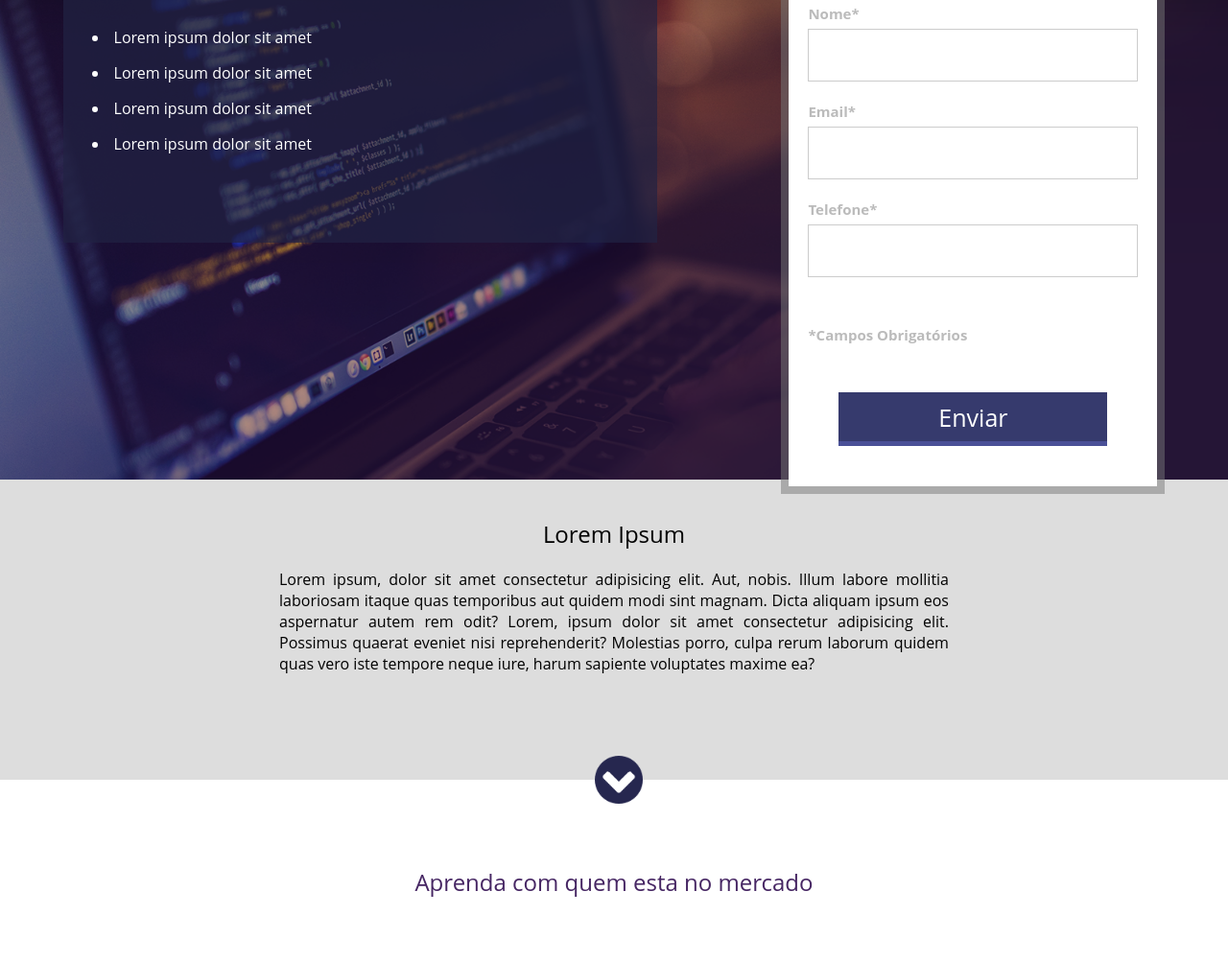
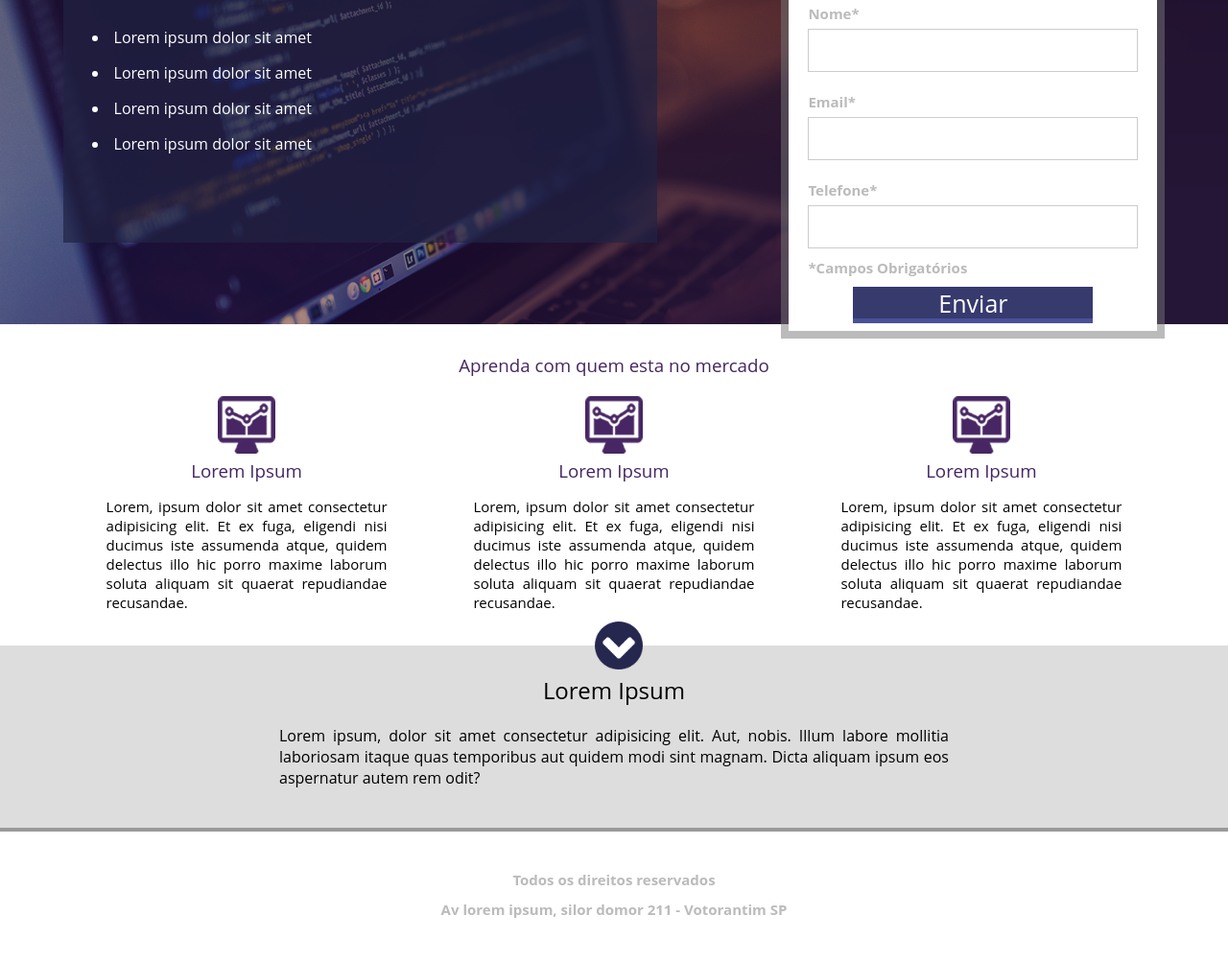
Before and after one commit to Davi-cell03/LandingPage, a plain HTML site: page index.html in a window 1280 px wide. Shown: the part 117-1120 px from the top of the page at 96% size. Drawn offline with Linux system fonts and the light colour scheme.

Commit message:
Finalizado

```diff
--- a/css/style.css
+++ b/css/style.css
@@ -30,7 +30,7 @@ html, body{
 
 .container_banner{
     width: 100%;
-    height: 557px;
+    height: 395px;
     background-image: url('../assets/header_bg.png');
     background-size: cover;
     background-position: center;
@@ -64,7 +64,7 @@ html, body{
     margin-top: 20px;
 }
 
-.input_container span,.form p{
+.input_container span,.form p, .footer p{
     display: inline-block;
     width: 100%;
     color: #BBBBBB;
@@ -75,7 +75,7 @@ html, body{
 .input_container input[type="text"]{
     margin-top: 5px;
     width: 344px;
-    height: 55px;
+    height: 45px;
     border: 1px solid #CCCCCC;
 }
 
@@ -84,14 +84,14 @@ html, body{
 }
 
 .form p{
-    margin: 50px 0;
+    margin: 10px 0;
 }
 
 .input_submit_container input[type=submit]{
     color: white;
     font-size: 25px;
-    width: 280px;
-    height: 56px;
+    width: 250px;
+    height: 38px;
     background-color: #363A6D;
     border: 0;
     border-bottom: 5px solid #4A5097;
@@ -122,9 +122,10 @@ html, body{
 
 .container_conteudo{
     min-width: 1200px;
-    padding:40px 0;
+    padding:30px 0;
     background-color: #DDDDDD;
     text-align: center;
+    height: 190px;
 }
 
 .container_conteudo h2{
@@ -140,7 +141,7 @@ html, body{
 
 .arrow{
     position: relative;
-    top: 65px;
+    top: 255px;
     left: calc(50% - 20px );
     width: 50px;
     height: 50px;
@@ -149,18 +150,15 @@ html, body{
 }
 
 .section_1{
-    padding: 90px 0;
+    padding: 30px 0;
 }
 
-.section_1 h2{
+.section_1 h3{
     text-align: center;
     color: #462663;
     font-weight: normal;
 }
 
-.container_section{
-    margin-top: 40px;
-}
 
 .container_section{
     text-align: center;
@@ -169,14 +167,33 @@ html, body{
 .container_single{
     float: left;
     width: 33.333%;
-    padding: 40px;
+    padding: 20px;
 }
 
 .container_single p{
+    font-size: 15px;
     text-align: justify;
     padding: 15px 25px;
 }
 
 .container_single img{
-    width: 70px;
+    width: 60px;
+    height: 60px;
 }
+
+
+.clear{
+    clear: both;
+}
+
+.footer{
+    padding: 30px 0;
+    border-top: 4px solid #999999;
+    display: inline-block;
+    width: 100%;
+}
+
+.footer p{
+    margin-top: 10px;
+    text-align: center;
+}
--- a/index.html
+++ b/index.html
@@ -52,42 +52,49 @@
            </div><!-- center -->
        </div><!-- container_banner -->
 
-       <div class="container_conteudo">
-           <div class="center">
-               <h2>Lorem Ipsum</h2>
-               <p>Lorem ipsum, dolor sit amet consectetur adipisicing elit. Aut, nobis. Illum labore mollitia laboriosam itaque quas temporibus aut quidem modi sint magnam. Dicta aliquam ipsum eos aspernatur autem rem odit? Lorem, ipsum dolor sit amet consectetur adipisicing elit. Possimus quaerat eveniet nisi reprehenderit? Molestias porro, culpa rerum laborum quidem quas vero iste tempore neque iure, harum sapiente voluptates maxime ea?</p>
-           </div><!-- center -->
-
-           <div class="arrow"></div><!-- arrow -->
-        </div><!-- container conteudo -->
-
        <div class="section_1">
            <div class="center">
-                <h2>Aprenda com quem esta no mercado</h2>
+               <h3>Aprenda com quem esta no mercado</h3>
                <div class="container_section">
                    <div class="container_single">
                        <div><img src="./assets/icon.png" alt="icon"></div>
                        <div class="text_container_single">
-                            <h2>Lorem Ipsum</h2>
-                            <p>Lorem, ipsum dolor sit amet consectetur adipisicing elit. Et ex fuga, eligendi nisi ducimus iste assumenda atque, quidem delectus illo hic porro maxime laborum soluta aliquam sit quaerat repudiandae recusandae. Lorem ipsum dolor sit amet, consectetur adipisicing elit. Officiis eligendi illum ea beatae necessitatibus sunt totam commodi? Cupiditate, praesentium voluptatem? Non culpa amet ex perferendis itaque ut doloremque omnis rem.</p>
+                           <h3>Lorem Ipsum</h3>
+                           <p>Lorem, ipsum dolor sit amet consectetur adipisicing elit. Et ex fuga, eligendi nisi ducimus iste assumenda atque, quidem delectus illo hic porro maxime laborum soluta aliquam sit quaerat repudiandae recusandae. </p>
                        </div><!-- text container single -->
                    </div><!-- container single -->
                    <div class="container_single">
                        <div><img src="./assets/icon.png" alt="icon"></div>
                        <div class="text_container_single">
-                            <h2>Lorem Ipsum</h2>
-                            <p>Lorem, ipsum dolor sit amet consectetur adipisicing elit. Et ex fuga, eligendi nisi ducimus iste assumenda atque, quidem delectus illo hic porro maxime laborum soluta aliquam sit quaerat repudiandae recusandae. Lorem ipsum dolor sit amet, consectetur adipisicing elit. Officiis eligendi illum ea beatae necessitatibus sunt totam commodi? Cupiditate, praesentium voluptatem? Non culpa amet ex perferendis itaque ut doloremque omnis rem.</p>
+                           <h3>Lorem Ipsum</h3>
+                           <p>Lorem, ipsum dolor sit amet consectetur adipisicing elit. Et ex fuga, eligendi nisi ducimus iste assumenda atque, quidem delectus illo hic porro maxime laborum soluta aliquam sit quaerat repudiandae recusandae. </p>
                        </div><!-- text container single -->
                    </div><!-- container single -->
                    <div class="container_single">
                        <div><img src="./assets/icon.png" alt="icon"></div>
                        <div class="text_container_single">
-                            <h2>Lorem Ipsum</h2>
-                            <p>Lorem, ipsum dolor sit amet consectetur adipisicing elit. Et ex fuga, eligendi nisi ducimus iste assumenda atque, quidem delectus illo hic porro maxime laborum soluta aliquam sit quaerat repudiandae recusandae. Lorem ipsum dolor sit amet, consectetur adipisicing elit. Officiis eligendi illum ea beatae necessitatibus sunt totam commodi? Cupiditate, praesentium voluptatem? Non culpa amet ex perferendis itaque ut doloremque omnis rem.</p>
+                           <h3>Lorem Ipsum</h3>
+                           <p>Lorem, ipsum dolor sit amet consectetur adipisicing elit. Et ex fuga, eligendi nisi ducimus iste assumenda atque, quidem delectus illo hic porro maxime laborum soluta aliquam sit quaerat repudiandae recusandae.</p>
                        </div><!-- text container single -->
                    </div><!-- container single -->
                </div><!-- container section -->
            </div><!-- center -->
+           <div class="arrow"></div><!-- arrow -->
        </div><!-- section 1 -->
+       <div class="clear"></div>
+       <div class="container_conteudo">
+           <div class="center">
+               <h2>Lorem Ipsum</h2>
+               <p>Lorem ipsum, dolor sit amet consectetur adipisicing elit. Aut, nobis. Illum labore mollitia laboriosam itaque quas temporibus aut quidem modi sint magnam. Dicta aliquam ipsum eos aspernatur autem rem odit?</p>
+           </div><!-- center -->
+
+
+        </div><!-- container conteudo -->
+
+        <div class="clear"></div><!-- clear -->
+        <div class="footer">
+            <p>Todos os direitos reservados</p>
+            <p>Av lorem ipsum, silor domor 211 - Votorantim SP</p>
+        </div><!-- footer -->
     </body>
 </html>
```
Lines whose indentation alone changed are shown as unchanged.
